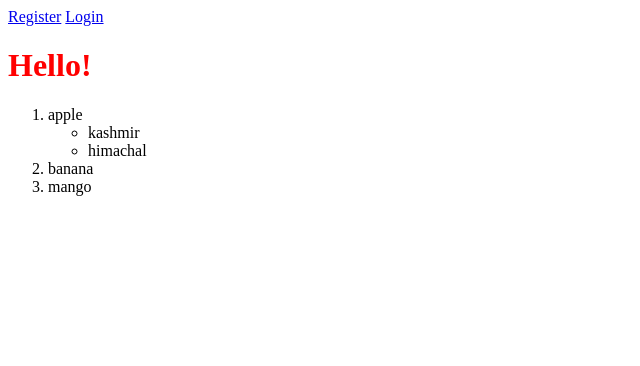
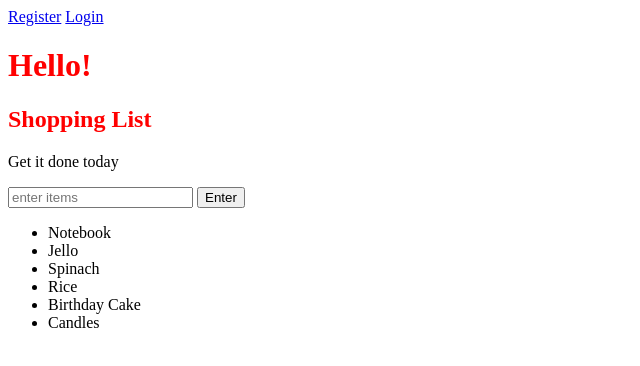
Before and after one commit to IshantL/WebDevelopment, a plain HTML site: page index.html in a window 1280 px wide. Shown: the whole page, without its empty margins (0-640 px from the left). Drawn offline with Linux system fonts and the light colour scheme.

Commit message:
adding files

```diff
--- a/index.html
+++ b/index.html
@@ -13,15 +13,19 @@
 		<h1>Hello!</h1>
 		</header>
 		<section>
-		<ol>
-			<li>apple</li>
-			<ul>
-				<li>kashmir</li>
-				<li>himachal</li>
-			</ul>
-			<li>banana</li>
-			<li>mango</li>
-		</ol>
+		<h1>Shopping List</h1>
+	<p id="first">Get it done today</p>
+	<input id="userinput" type="text" placeholder="enter items">
+	<button id="enter">Enter</button>
+	<ul>
+		<li class="bold red" random="23">Notebook</li>
+		<li>Jello</li>
+		<li>Spinach</li>
+		<li>Rice</li>
+		<li>Birthday Cake</li>
+		<li>Candles</li>
+	</ul>
+	<script type="text/javascript" src="script1.js"></script>
 		</section>
 	</body>
 </html>
--- /dev/null
+++ b/script1.js
@@ -0,0 +1,9 @@
+var button= document.getElementById('enter');
+var input= document.getElementById('userinput');
+var ul= document.querySelector('ul');
+
+button.addEventListener('click',function () {
+ var li =document.createElement('li');
+ li.appendChild(document.createTextNode(input.value));
+ ul.appendChild(li);
+ })
```
Also changed, not shown: script.js (added, +30 -0 lines), scro7ipt2.js (added, +8 -0 lines).
